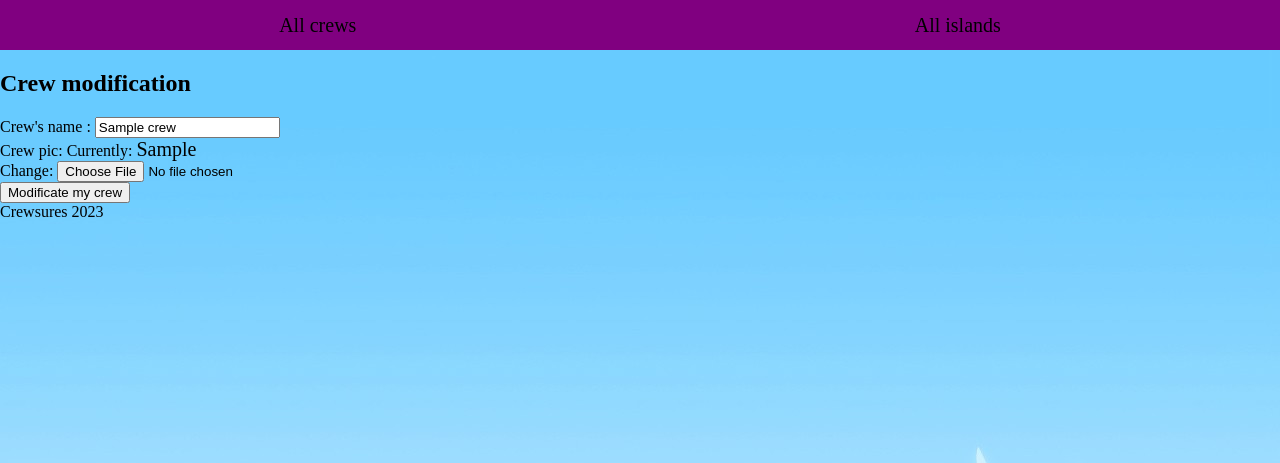
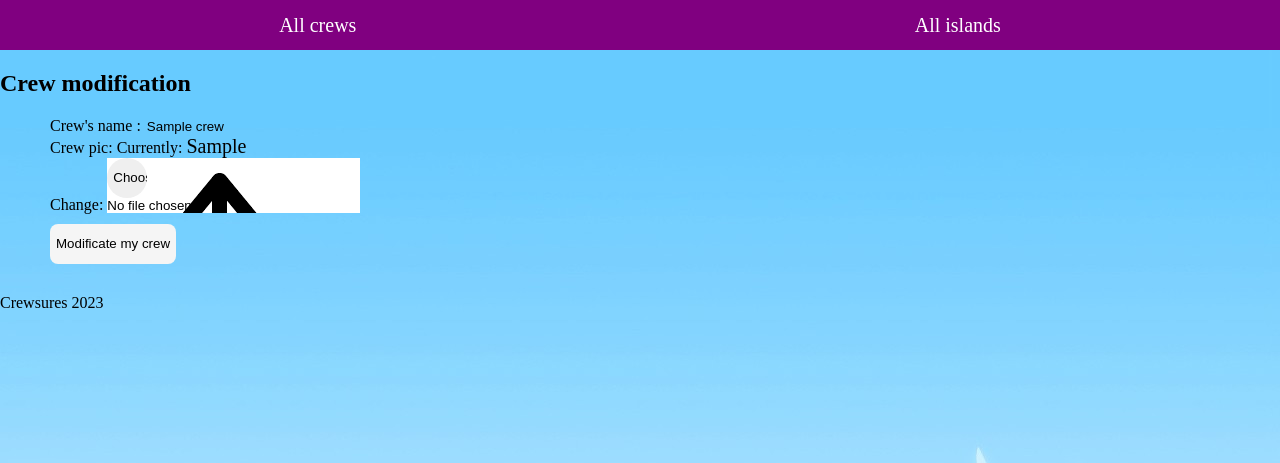
Before and after one commit to kiprokoala/final_project, a Django app: page /crews/1/update/ in a window 1280 px wide. Shown: the top 463 px of the page. Run offline with Django 4.2, Linux system fonts and the light colour scheme; tables that the repository leaves empty hold one stand-in row (values such as "Sample post").

Commit message:
style + almost done with file upload

```diff
--- a/final_project/crews/static/crews/css/styles.css
+++ b/final_project/crews/static/crews/css/styles.css
@@ -9,9 +9,13 @@
     background-color: purple;
 }
 
-a {
+.top_link {
     text-decoration: none;
     color: white;
+}
+
+a{
+    text-decoration: none;
 }
 
 .block {
@@ -78,15 +82,35 @@
     border-radius: 50px;
 }
 
-.adding_island{
+form{
     margin-bottom: 30px;
     margin-left: 50px;
 }
 
-.adding_island_button{
+
+input[type=submit]{
+    margin-top: 10px;
+    background-color: whitesmoke;
+    border-radius: 8px;
+    height: 40px;
     border: 0;
+}
+
+.adding_island_button, input[type=file]::file-selector-button {
+    border: 0;
+    margin:0!important;
     display: block;
-    border-radius: 50%;
+    border-radius: 50%!important;
     width: 40px;
     height: 40px;
 }
+
+input[type=text]{
+    border: 1px none black;
+    background-color: transparent;
+    outline: none;
+}
+
+input[type=text]:focus{
+    border-bottom-style: solid;
+}
--- a/final_project/crews/templates/crews/base.html
+++ b/final_project/crews/templates/crews/base.html
@@ -15,8 +15,8 @@
 <body style="background-image: url('{% static 'crews/img/bg.png' %}'); background-size: cover;">
 <header>
     <nav style="height: 50px; align-items: center;">
-        <div><a href="/crews/">All crews</a></div>
-        <div><a href="/islands/">All islands</a></div>
+        <div><a href="/crews/" class="top_link">All crews</a></div>
+        <div><a href="/islands/" class="top_link">All islands</a></div>
     </nav>
 </header>
 <main>
--- a/final_project/crews/templates/crews/crew.html
+++ b/final_project/crews/templates/crews/crew.html
@@ -10,7 +10,7 @@
     </a>
     </div>
 </div>
-<form action="/crews/{{crew.crew_id}}/addIsland/" method="post" class="adding_island">
+<form action="/crews/{{crew.crew_id}}/addIsland/" method="post">
     <div style="display: flex; flex-direction: row; align-items: center; justify-content: space-around; width: 260px;">
     {% csrf_token %}
     {{ formulaire.as_div }}
--- a/final_project/crews/templates/crews/formulaireModificationCrew.html
+++ b/final_project/crews/templates/crews/formulaireModificationCrew.html
@@ -2,7 +2,7 @@
 {% block title %}
 Crew modification
 {% endblock %}
-
+{% load static %}
 {% block content %}
 <h2>Crew modification</h2>
 <form action="/crews/{{crew.crew_id}}/updated/" method="post" enctype="multipart/form-data">
@@ -11,6 +11,10 @@
         a{
             color: black;
         }
+
+        input[type=file]{
+            background: url('{% static 'crews/img/upload.png' %}');
+        }
     </style>
     {{ form.as_div }}
     <input type="submit" value="Modificate my crew">
```
Also changed, not shown: final_project/crews/static/crews/img/upload.png (added).
